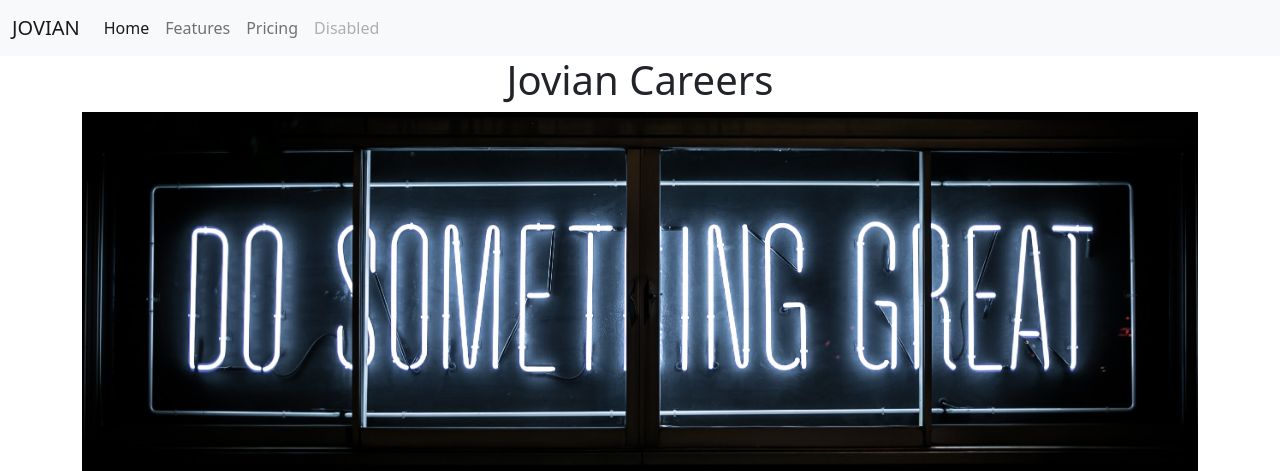
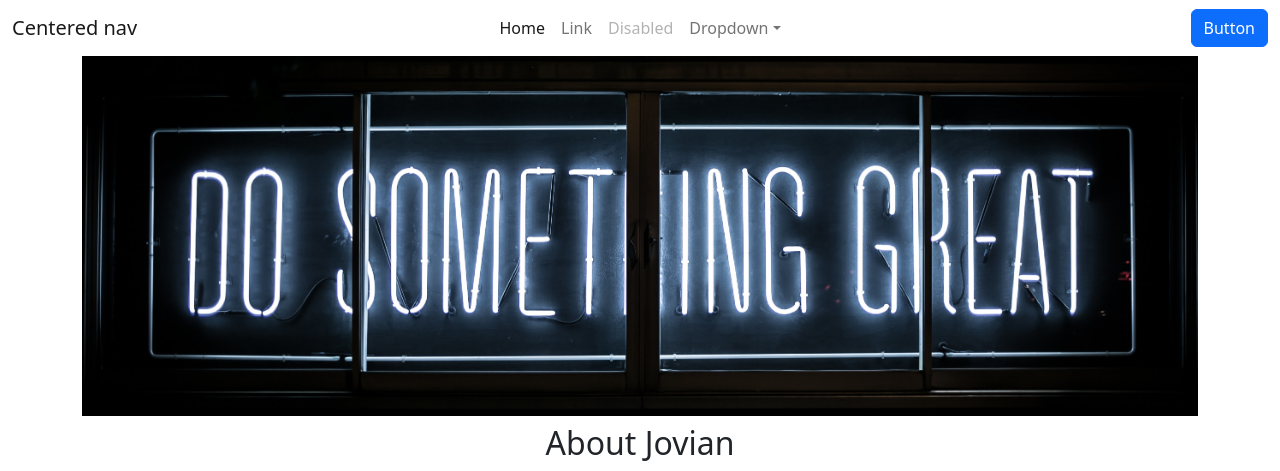
Before and after one commit to Vikings-Code/dovian, a Flask app: page / in a window 1280 px wide. Shown: the top 471 px of the page. Run offline with Flask 3, Linux system fonts and the light colour scheme.

Commit message:
Added New Navbar

```diff
--- a/templates/home.html
+++ b/templates/home.html
@@ -5,6 +5,7 @@
       Jovian Careers
     </title>
     <link href="https://cdn.jsdelivr.net/npm/bootstrap@5.2.3/dist/css/bootstrap.min.css" rel="stylesheet" integrity="sha384-rbsA2VBKQhggwzxH7pPCaAqO46MgnOM80zW1RWuH61DGLwZJEdK2Kadq2F9CUG65" crossorigin="anonymous">
+    <script src="https://cdn.jsdelivr.net/npm/bootstrap@5.2.3/dist/js/bootstrap.bundle.min.js" integrity="sha384-kenU1KFdBIe4zVF0s0G1M5b4hcpxyD9F7jL+jjXkk+Q2h455rYXK/7HAuoJl+0I4" crossorigin="anonymous"></script>
     <style>
       #banner{
         height:360px;
--- a/templates/nav.html
+++ b/templates/nav.html
@@ -1,24 +1,34 @@
- <nav class="navbar navbar-expand-lg bg-light">
+
+<nav class="navbar navbar-expand-lg bg-body-tertiary rounded bg-white fixed-top" aria-label="Thirteenth navbar example">
       <div class="container-fluid">
-    <a class="navbar-brand" href="#">JOVIAN</a>
-    <button class="navbar-toggler" type="button" data-bs-toggle="collapse" data-bs-target="#navbarNav" aria-controls="navbarNav" aria-expanded="false" aria-label="Toggle navigation">
+        <button class="navbar-toggler" type="button" data-bs-toggle="collapse" data-bs-target="#navbarsExample11" aria-controls="navbarsExample11" aria-expanded="false" aria-label="Toggle navigation">
           <span class="navbar-toggler-icon"></span>
         </button>
-    <div class="collapse navbar-collapse" id="navbarNav">
-      <ul class="navbar-nav">
+
+        <div class="collapse navbar-collapse d-lg-flex" id="navbarsExample11">
+          <a class="navbar-brand col-lg-3 me-0" href="#">Centered nav</a>
+          <ul class="navbar-nav col-lg-6 justify-content-lg-center">
             <li class="nav-item">
               <a class="nav-link active" aria-current="page" href="#">Home</a>
             </li>
             <li class="nav-item">
-          <a class="nav-link" href="#">Features</a>
+              <a class="nav-link" href="#">Link</a>
             </li>
             <li class="nav-item">
-          <a class="nav-link" href="#">Pricing</a>
+              <a class="nav-link disabled" aria-disabled="true">Disabled</a>
             </li>
-        <li class="nav-item">
-          <a class="nav-link disabled">Disabled</a>
+            <li class="nav-item dropdown">
+              <a class="nav-link dropdown-toggle" href="#" data-bs-toggle="dropdown" aria-expanded="false">Dropdown</a>
+              <ul class="dropdown-menu">
+                <li><a class="dropdown-item" href="#">Action</a></li>
+                <li><a class="dropdown-item" href="#">Another action</a></li>
+                <li><a class="dropdown-item" href="#">Something else here</a></li>
+              </ul>
             </li>
           </ul>
+          <div class="d-lg-flex col-lg-3 justify-content-lg-end">
+            <button class="btn btn-primary">Button</button>
+          </div>
         </div>
       </div>
     </nav>
```
Lines whose indentation alone changed are shown as unchanged.
